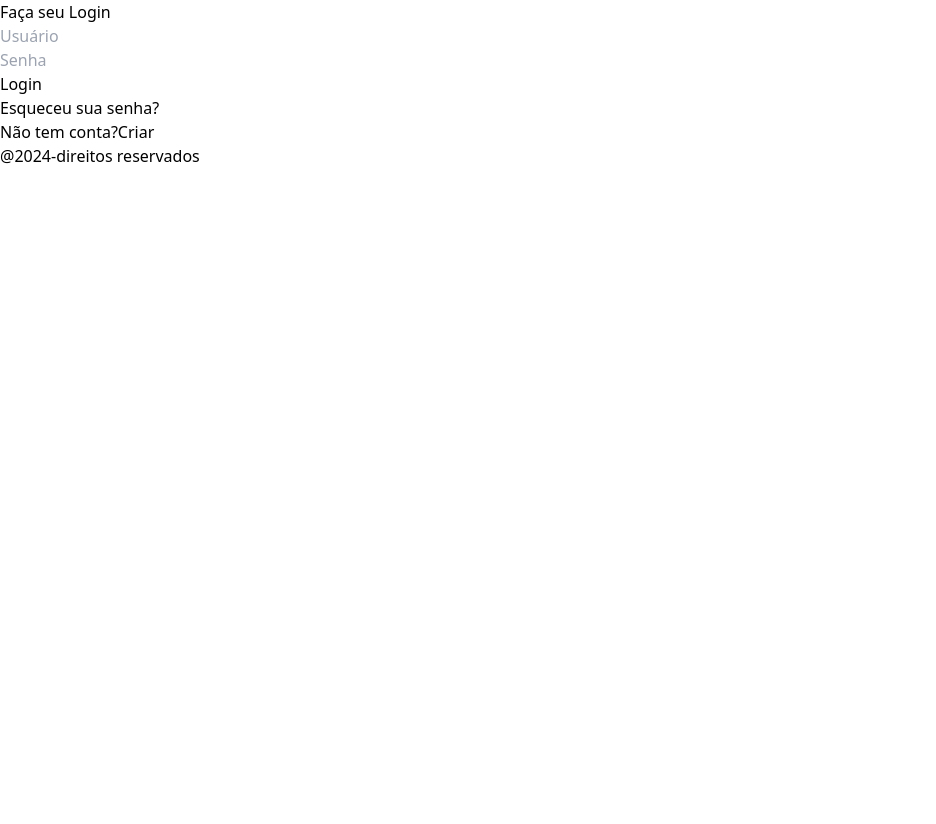
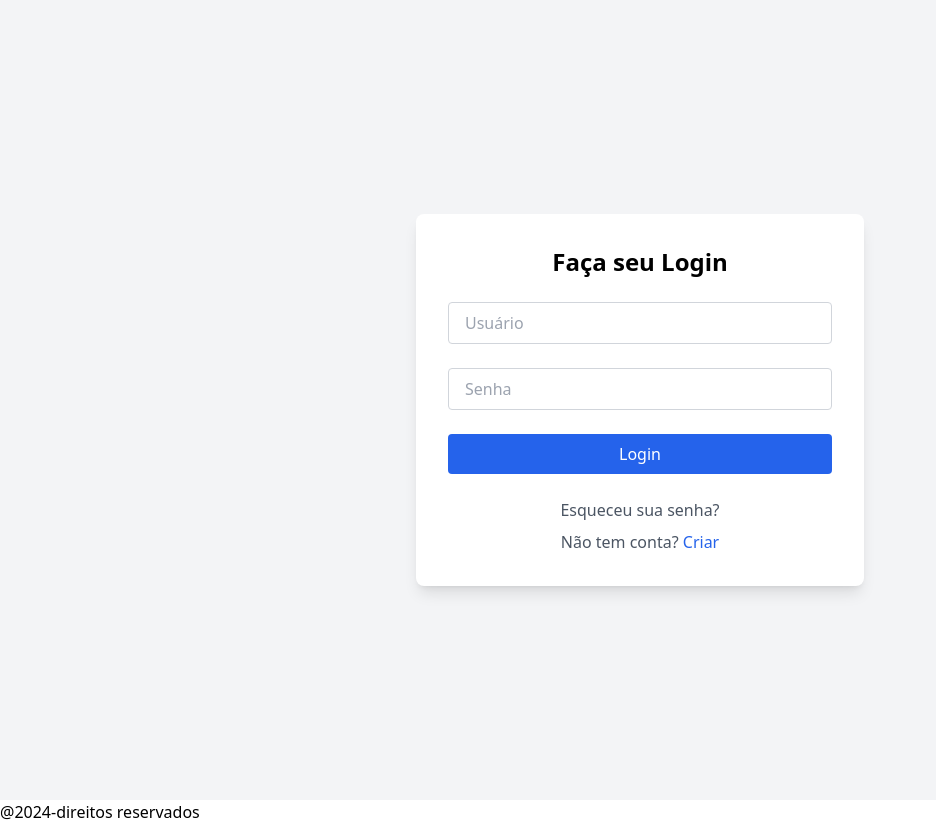
Before and after one commit to Global-Solution-1ESPH/projetogs, a React (Vite) app: page /login in a window 1280 px wide. Shown: the whole page, without its empty margins (0-936 px from the left). Before the commit the page ends 800 px from the top, so only its background shows below. Built offline with nearby package versions, Linux system fonts and the light colour scheme; data requests are answered from the project's data file.

Commit message:
Estilizando a pagina Login

```diff
--- a/src/routes/Login.jsx
+++ b/src/routes/Login.jsx
@@ -42,11 +42,10 @@ const Login = () => {
   }, []);
 
   return (
-    <section>
-      <div>
-        <div>
-          <form onSubmit={handleSubmit}>
-            <span>Faça seu Login</span>
+    <section className="flex justify-center items-center min-h-screen bg-gray-100">
+      <div className="bg-white shadow-lg rounded-lg p-8 w-full max-w-md">
+        <form onSubmit={handleSubmit} className="space-y-6">
+          <h1 className="text-2xl font-bold text-center mb-6">Faça seu Login</h1>
 
           <div>
             <input
@@ -54,6 +53,7 @@ const Login = () => {
               id="usuario"
               ref={usuario}
               placeholder="Usuário"
+              className="w-full px-4 py-2 border border-gray-300 rounded focus:outline-none focus:ring-2 focus:ring-blue-500"
             />
           </div>
 
@@ -63,25 +63,29 @@ const Login = () => {
               id="senha"
               ref={senha}
               placeholder="Senha"
+              className="w-full px-4 py-2 border border-gray-300 rounded focus:outline-none focus:ring-2 focus:ring-blue-500"
             />
           </div>
 
-            <div>
-              <button type="submit">Login</button>
-            </div>
+          <button
+            type="submit"
+            className="w-full bg-blue-600 text-white py-2 rounded hover:bg-blue-700 transition duration-200"
+          >
+            Login
+          </button>
 
-            <ul>
+          <ul className="text-center mt-4 text-gray-600">
             <li>
               <span>Esqueceu sua senha?</span>
             </li>
-
-              <li>
-                <span>Não tem conta?</span>
-                <Link to="/cadastrar">Criar</Link>
+            <li className="mt-2">
+              <span>Não tem conta? </span>
+              <Link to="/cadastrar" className="text-blue-600 hover:underline">
+                Criar
+              </Link>
             </li>
           </ul>
         </form>
-        </div>
       </div>
     </section>
   );
```
Also changed, not shown: dados.json (line endings or trailing spaces). Lines whose indentation alone changed are shown as unchanged.
